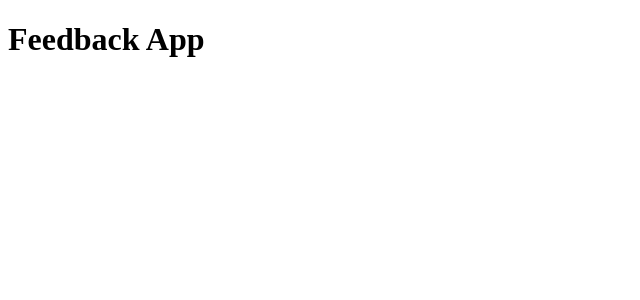
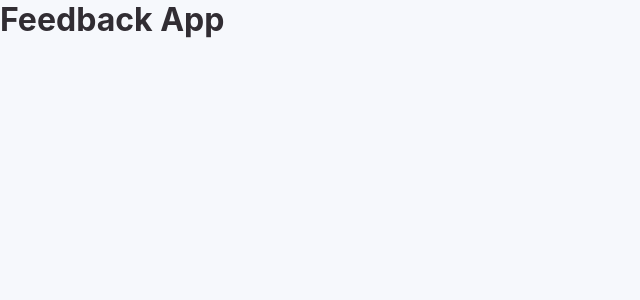
Before and after one commit to Anna-Luiza-Gusmao/feedback-app, a React (Vite) app: page / in a window 1280 px wide. Shown: the top 300 px of the page, without its empty margins (0-640 px from the left). Built offline with nearby package versions, Linux system fonts and the light colour scheme.

Commit message:
styles: added new global styles colors and configs for styled components theme

```diff
--- a/src/App.tsx
+++ b/src/App.tsx
@@ -1,5 +1,13 @@
+import { ThemeProvider } from "styled-components"
+import { defaultTheme } from "./styles/theme/default"
+import { GlobalStyle } from "./styles/globalStyles"
+
 export function App() {
   return (
-    <h1>Feedback App</h1>
+    <ThemeProvider theme={defaultTheme}>
+      <h1>Feedback App</h1>
+
+      <GlobalStyle />
+    </ThemeProvider>
   )
 }
--- /dev/null
+++ b/src/styles/globalStyles.tsx
@@ -0,0 +1,27 @@
+import { createGlobalStyle } from "styled-components"
+
+export const GlobalStyle = createGlobalStyle`
+    * {
+        margin: 0;
+        padding: 0;
+        box-sizing: border-box;
+    }
+
+    body {
+        background-color: ${(props) => props.theme.colors['blue-100']};
+        text-rendering: optimizeLegibility;
+        -webkit-font-smoothing: antialiased;
+        -moz-osx-font-smoothing: grayscale;
+    }
+
+    body, input, textarea, button, a, select, option {
+        font-family: 'Inter', sans-serif;
+        font-weight: 400;
+        font-size: 1rem;
+        color: ${(props) => props.theme.colors["gray-700"]};
+    }
+
+    :focus {
+        outline: 4px auto -webkit-focus-ring-color;
+    }
+`
--- /dev/null
+++ b/src/styles/theme/default.ts
@@ -0,0 +1,10 @@
+export const defaultTheme = {
+    name: 'default',
+    colors: {
+        'white': '#FAFAFA',
+
+        'blue-100': '#F6F8FC',
+
+        'gray-700': '#312D33'
+    }
+}
```
Also changed, not shown: src/styles/@types/styled.d.ts (added, +8 -0 lines).
